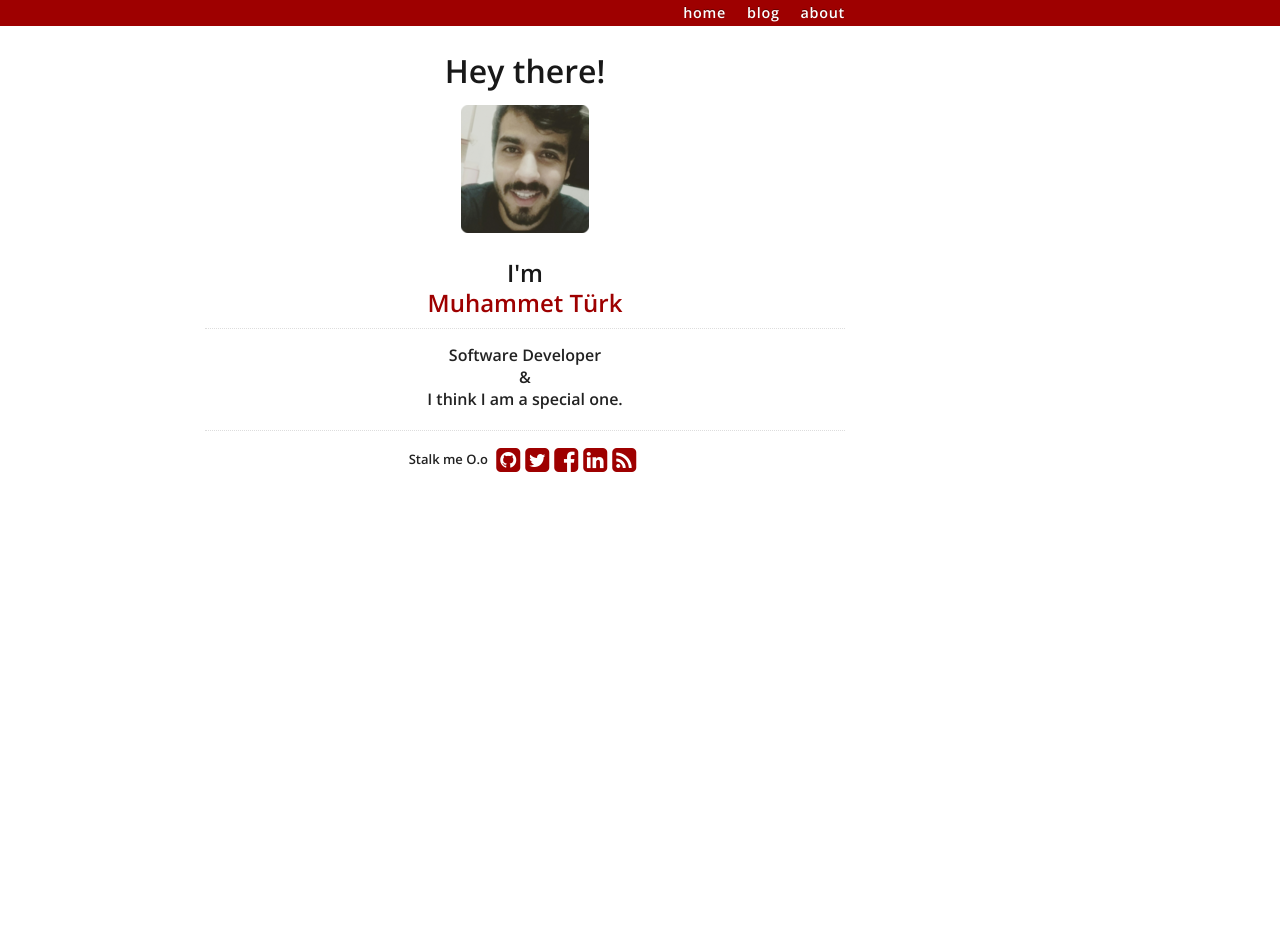
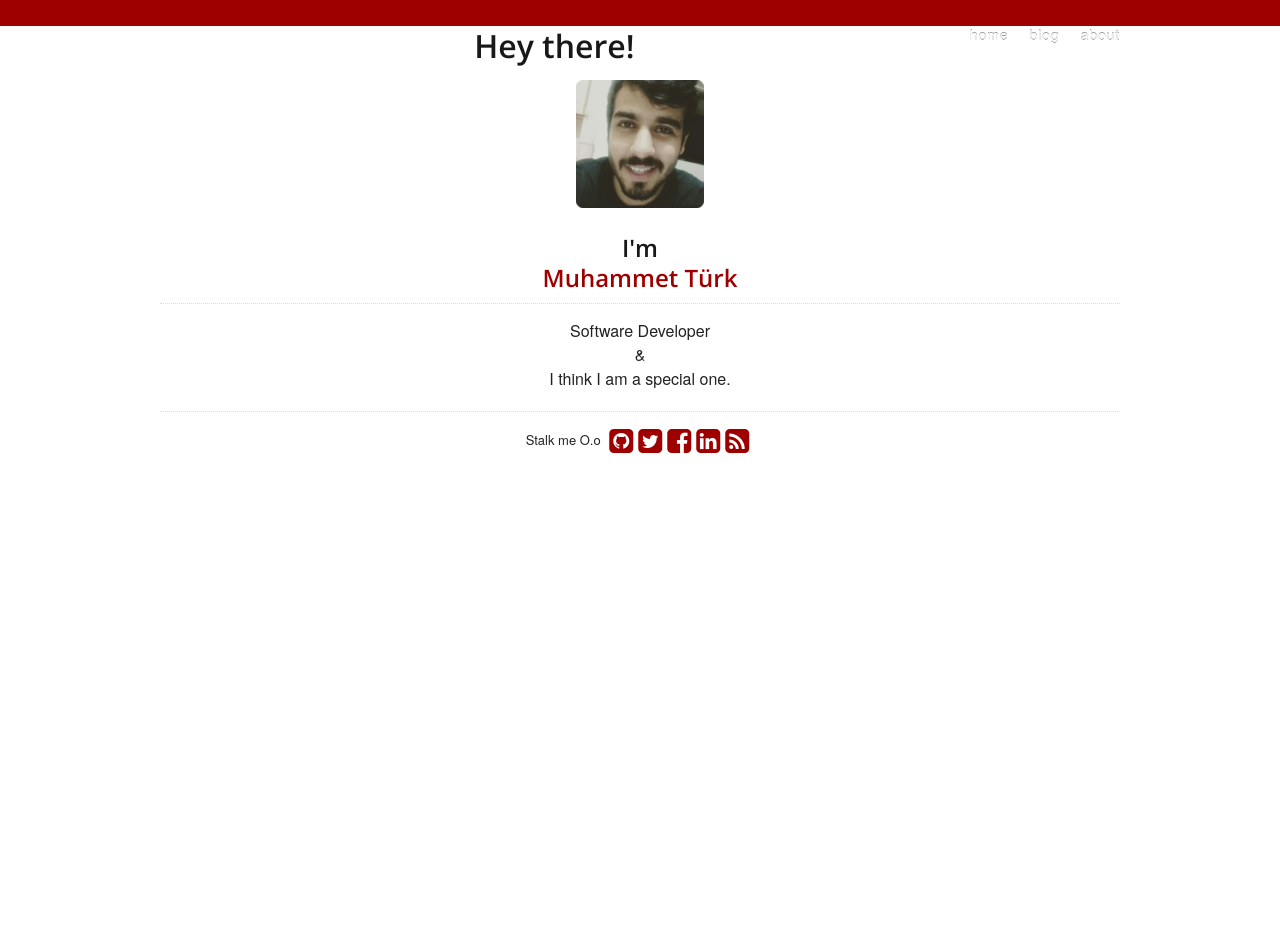
Before and after one commit to mturk111/mturk111.github.io, a Jekyll site: the page built from index.html, in a window 1280 px wide. Built offline with Jekyll 4.4.1, drawn with Linux system fonts in a browser that asks for light colours; nearby versions of some CDN libraries.

Commit message:
Update default-without-footer.html

```diff
--- a/_layouts/default-without-footer.html
+++ b/_layouts/default-without-footer.html
@@ -20,7 +20,7 @@
 </head>
 <body>
 <div class="container" >
-  <div class="eleven columns contentme">
+
     <div id ="topbar">
       <ul>
         <li><a href="/about">about</a></li>
@@ -30,7 +30,7 @@
     </div>
     <div>
       {% include sidebar.html %}
-    </div>
+
   </div>
 </div>
 
```
